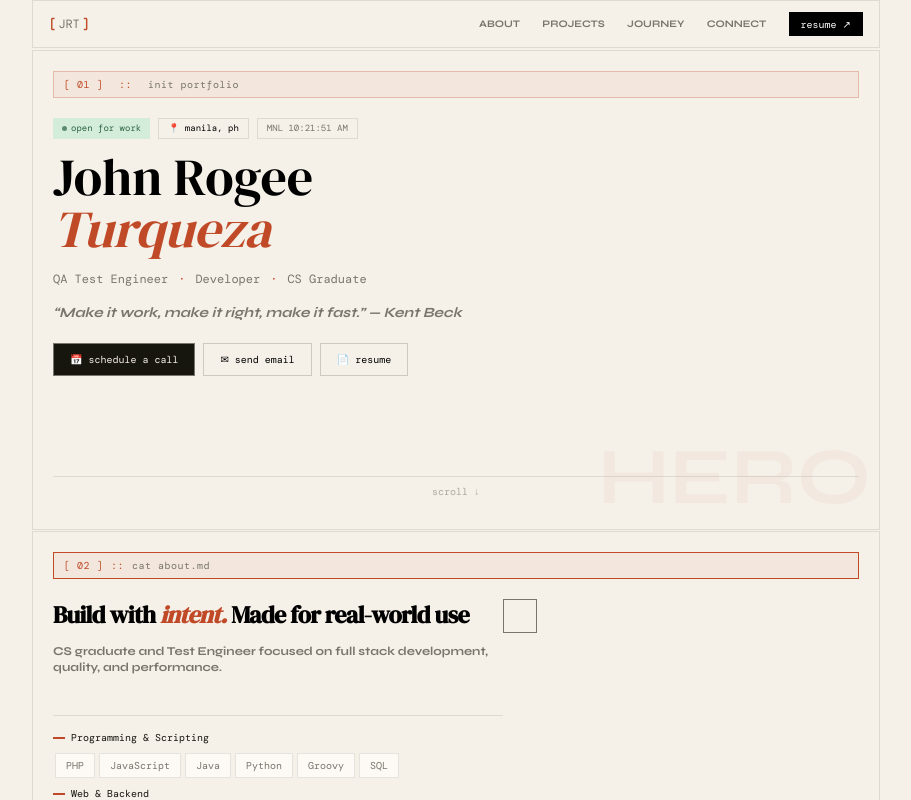
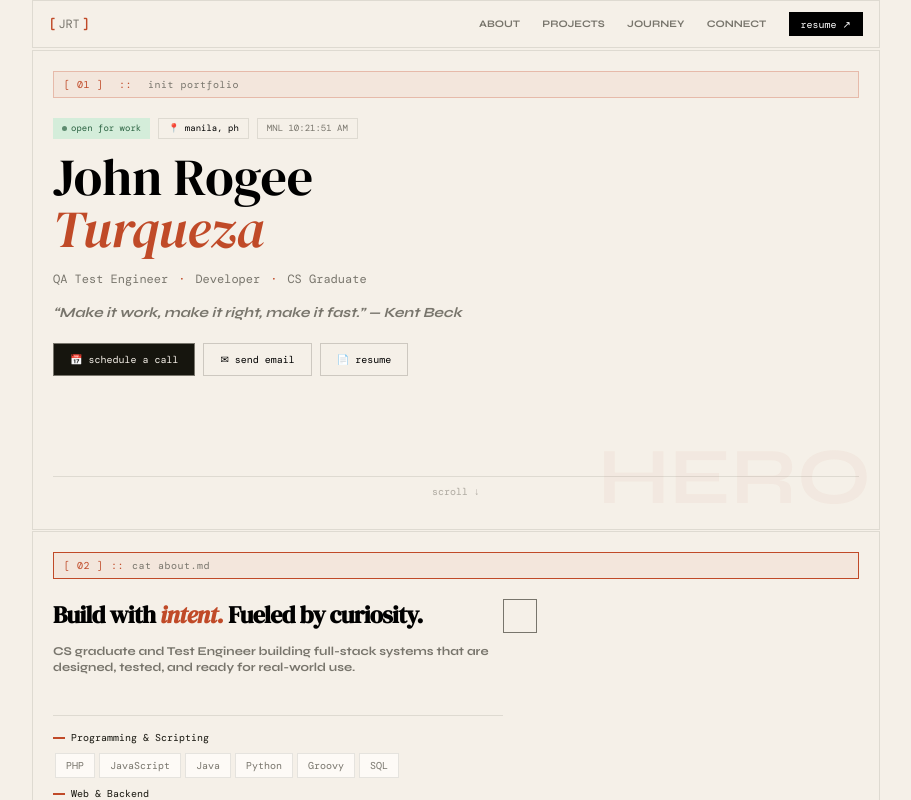
Before and after one commit to jnrgxx/portfolio, a React app: page / in a window 1280 px wide. Shown: the top 800 px of the page, without its empty margins (184-1095 px from the left). Built offline with nearby package versions, Linux system fonts and the light colour scheme; the HTML template or start-up script is replaced by a standard one.

Commit message:
style: update DM Serif font styles and enhance About section text for clarity and impact

```diff
--- a/src/Sections/About.tsx
+++ b/src/Sections/About.tsx
@@ -27,8 +27,8 @@ export default function About() {
              <div className="w-3/5 flex justify-start">
                 {/* Left */}
                 <div className="flex flex-col items-start">
-                    <h2 className="font-dmserif text-2xl mb-3 font-bold tracking-tight">Build with <span className="italic text-acc">intent.</span> Made for real-world use</h2>
-                    <p className="text-muted text-xs font-syne text-left mb-10">CS graduate and Test Engineer focused on full stack development, quality, and performance.</p>
+                    <h2 className="font-dmserif text-2xl mb-3 font-bold tracking-tight">Build with <span className="italic text-acc">intent.</span> Fueled by curiosity.</h2>
+                    <p className="text-muted text-xs font-syne text-left mb-10">CS graduate and Test Engineer building full-stack systems that are designed, tested, and ready for real-world use.</p>
 
                     <div className="w-full border-t-[0.5px] border-bd pt-3.5">
                         <Stack arr={techStack} />
--- a/src/index.css
+++ b/src/index.css
@@ -21,7 +21,15 @@
     url('./assets/fonts/DMSerifDisplay-Regular.ttf') format('truetype'),
     url('./assets/fonts/DMSerifDisplay-Italic.ttf') format('truetype');
   font-weight: 400;
-  font-style: normal italic;
+  font-style: normal;
+}
+
+@font-face {
+  font-family: 'DM Serif';
+  src:
+    url('./assets/fonts/DMSerifDisplay-Italic.ttf') format('truetype');
+  font-weight: 400;
+  font-style: italic;
 }
 
 
```
